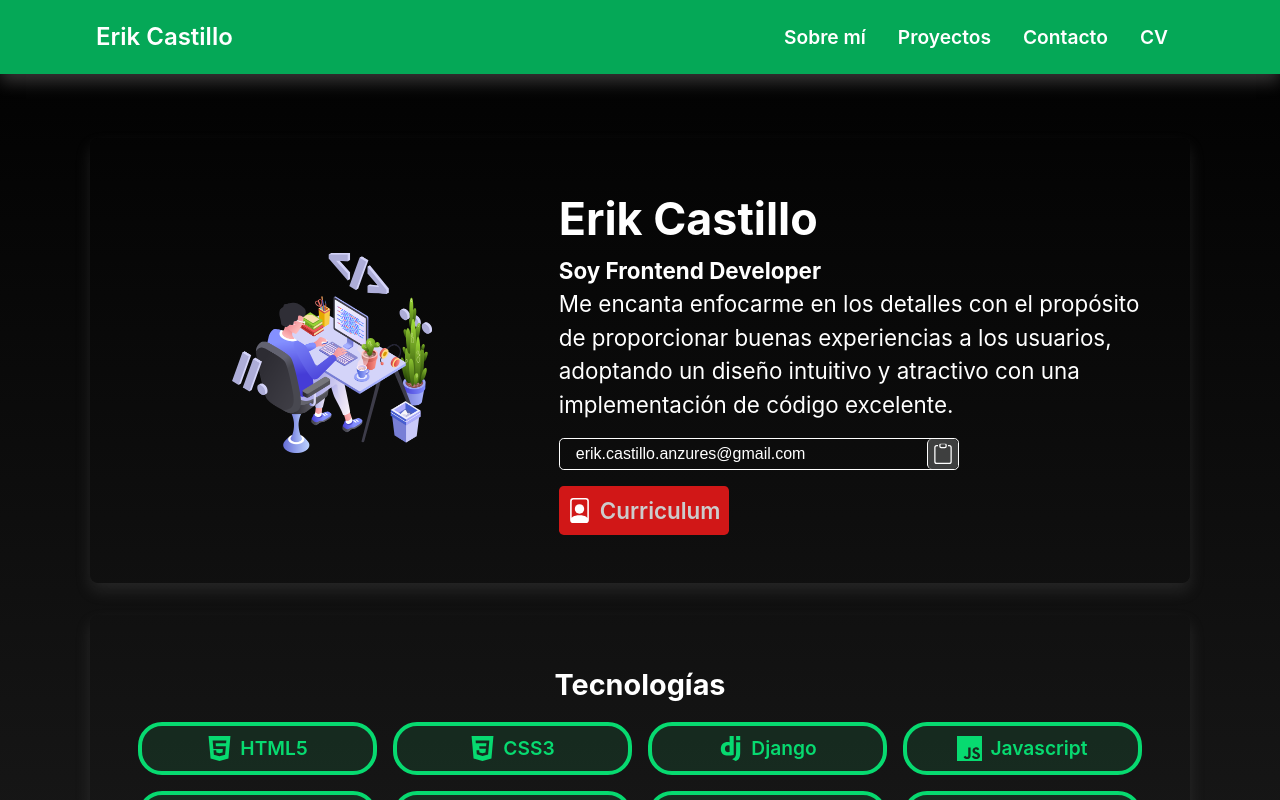
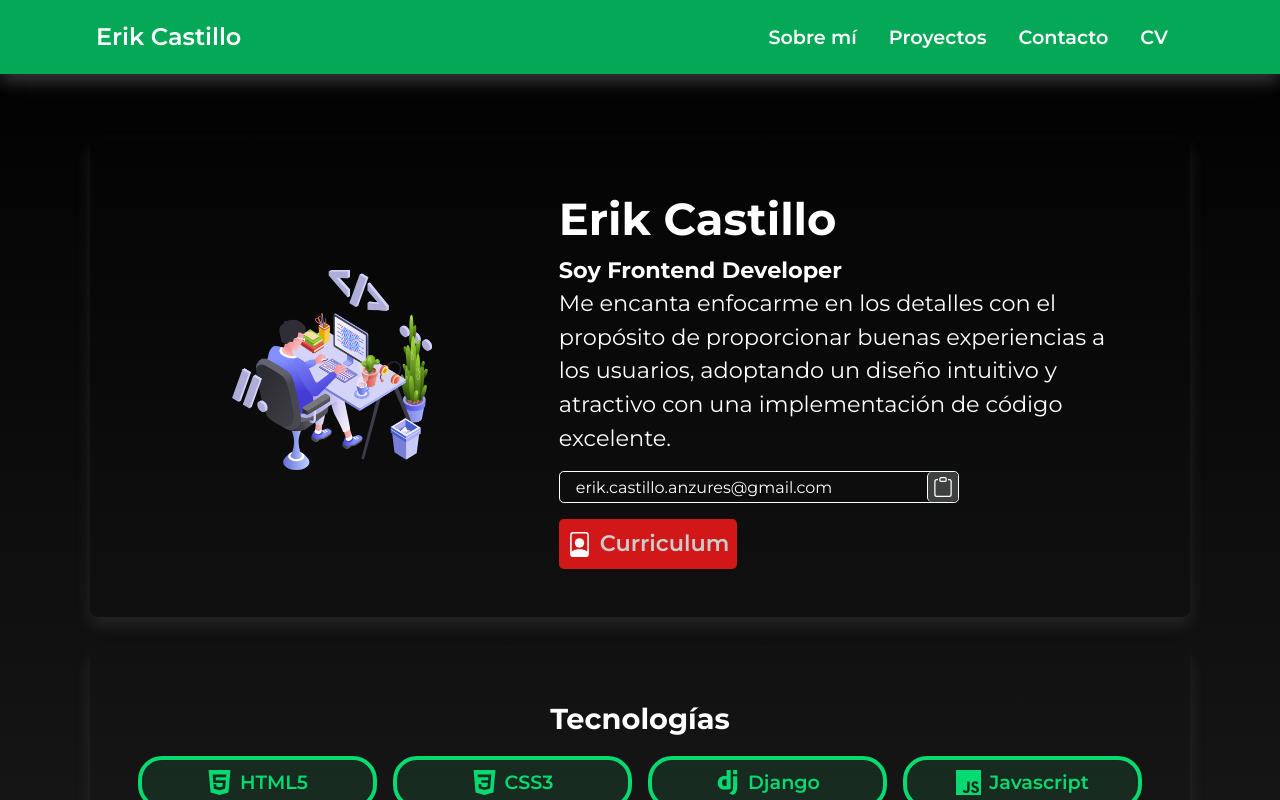
Before and after one commit to Erik5CA/portfolio, a React (Vite) app: page / in a window 1280 px wide. Shown: the top 800 px of the page. Built offline with nearby package versions, Linux system fonts and the light colour scheme.

Commit message:
updated font family

```diff
--- a/src/index.css
+++ b/src/index.css
@@ -1,3 +1,5 @@
+@import url("https://fonts.googleapis.com/css2?family=Lato:ital,wght@0,100;0,300;0,400;0,700;0,900;1,100;1,300;1,400;1,700;1,900&family=Montserrat:ital,wght@0,100..900;1,100..900&display=swap");
+
 :root {
   --primary-color: #111010;
   --secondary-color: #05a857;
@@ -34,7 +36,7 @@
     rgba(0, 0, 0, 1) 100%
   );
   color: var(--secondary-color);
-  font-family: Inter, system-ui, Avenir, Helvetica, Arial, sans-serif;
+  font-family: "Montserrat", sans-serif;
   line-height: 1.5;
   font-weight: 400;
   font-synthesis: none;
@@ -45,3 +47,7 @@
   scroll-behavior: smooth !important;
   /* position: relative; */
 }
+
+input {
+  font-family: "Montserrat", sans-serif;
+}
```
